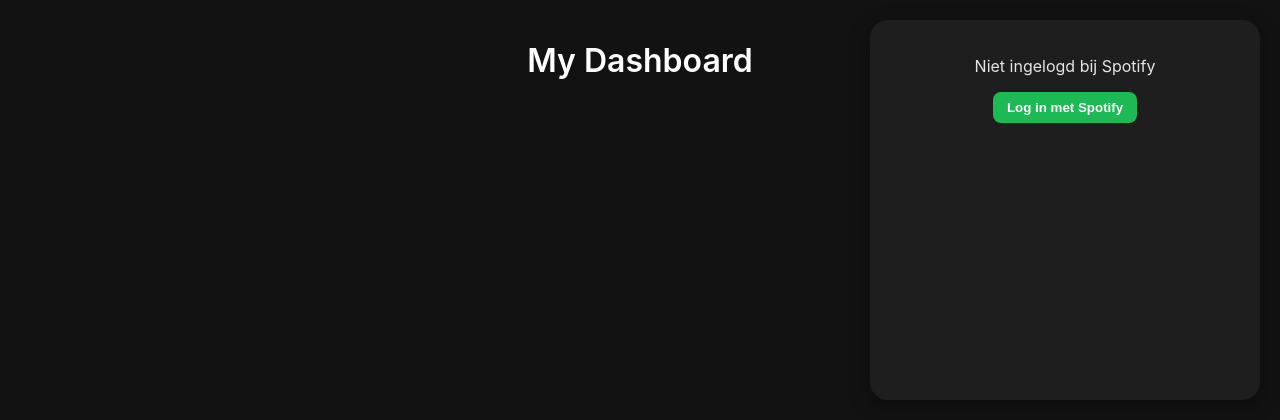
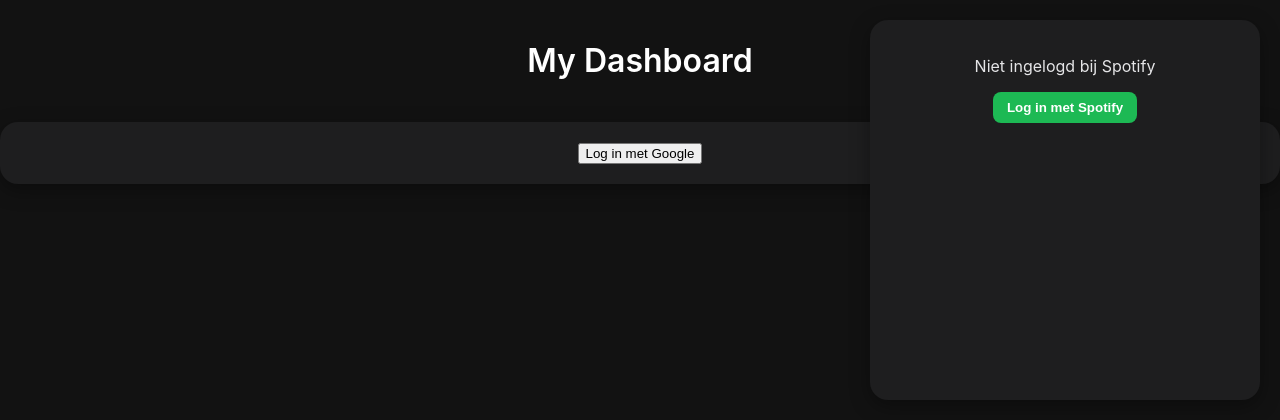
Before and after one commit to Zaraa44/Personal-Dashboard, a Flask app: page / in a window 1280 px wide. Shown: the top 420 px of the page. Run offline with Flask 3, Linux system fonts and the light colour scheme; data that the repository does not hold is empty.

Commit message:
Add Google Calendar integration and widget
Introduces Google Calendar OAuth flow and event fetching via a new google_controller blueprint. Adds frontend widget, login button, and event display in index.html, with supporting JavaScript for fetching and rendering events. Updates app.py to register the new blueprint, and removes the unused Outlook controller.

```diff
--- a/src/app.py
+++ b/src/app.py
@@ -3,6 +3,8 @@
 from controllers.github_controller import github_bp
 import os
 from dotenv import load_dotenv
+
+from src.controllers.google_controller import google_bp
 
 load_dotenv()
 
@@ -12,6 +14,7 @@
 # Register blueprints
 app.register_blueprint(spotify_bp, url_prefix="/api/spotify")
 app.register_blueprint(github_bp, url_prefix="/api/github")
+app.register_blueprint(google_bp, url_prefix="/api/google")
 
 @app.route("/")
 def index():
--- a/src/controllers/github_controller.py
+++ b/src/controllers/github_controller.py
@@ -10,48 +10,89 @@
 GITHUB_USER = os.getenv("GITHUB_USER")
 GITHUB_TOKEN = os.getenv("GITHUB_TOKEN")
 
+
 def gh_get(url):
     headers = {"Accept": "application/vnd.github+json"}
     if GITHUB_TOKEN:
         headers["Authorization"] = f"token {GITHUB_TOKEN}"
     r = requests.get(url, headers=headers)
-    return r.json()
+
+    # Debug logging
+    print("GitHub API:", url, r.status_code)
+
+    try:
+        data = r.json()
+    except Exception:
+        return {"error": f"Invalid response from GitHub: {r.text}", "status": r.status_code}
+
+    if r.status_code != 200:
+        return {"error": data.get("message", "Unknown error"), "status": r.status_code}
+
+    return data
+
 
 @github_bp.route("/repos")
 def repos():
     url = f"https://api.github.com/users/{GITHUB_USER}/repos"
     data = gh_get(url)
+
+    if "error" in data:
+        return jsonify(data), data.get("status", 500)
+
     repos = [{"name": r["name"], "url": r["html_url"]} for r in data]
     return jsonify(repos)
+
 
 @github_bp.route("/<repo>/commits")
 def commits(repo):
     url = f"https://api.github.com/repos/{GITHUB_USER}/{repo}/commits"
     data = gh_get(url)
-    commits = [{"msg": c["commit"]["message"], "author": c["commit"]["author"]["name"]} for c in data[:5]]
+
+    if "error" in data:
+        return jsonify(data), data.get("status", 500)
+
+    commits = [
+        {"msg": c["commit"]["message"], "author": c["commit"]["author"]["name"]}
+        for c in data[:5]
+    ]
     return jsonify(commits)
+
 
 @github_bp.route("/<repo>/pulls")
 def pulls(repo):
     url = f"https://api.github.com/repos/{GITHUB_USER}/{repo}/pulls"
     data = gh_get(url)
+
+    if "error" in data:
+        return jsonify(data), data.get("status", 500)
+
     pulls = [{"title": p["title"], "url": p["html_url"]} for p in data]
     return jsonify(pulls)
+
 
 @github_bp.route("/<repo>/issues")
 def issues(repo):
     url = f"https://api.github.com/repos/{GITHUB_USER}/{repo}/issues"
     data = gh_get(url)
+
+    if "error" in data:
+        return jsonify(data), data.get("status", 500)
+
     issues = [{"title": i["title"], "url": i["html_url"]} for i in data if "pull_request" not in i]
     return jsonify(issues)
+
 
 @github_bp.route("/<repo>/info")
 def info(repo):
     url = f"https://api.github.com/repos/{GITHUB_USER}/{repo}"
-    r = gh_get(url)
+    data = gh_get(url)
+
+    if "error" in data:
+        return jsonify(data), data.get("status", 500)
+
     return jsonify({
-        "name": r["name"],
-        "description": r["description"],
-        "stars": r["stargazers_count"],
-        "forks": r["forks_count"]
+        "name": data["name"],
+        "description": data.get("description"),
+        "stars": data.get("stargazers_count", 0),
+        "forks": data.get("forks_count", 0)
     })
--- /dev/null
+++ b/src/controllers/google_controller.py
@@ -0,0 +1,57 @@
+from flask import Blueprint, redirect, request, session, jsonify
+import requests, os
+from urllib.parse import urlencode
+from dotenv import load_dotenv
+
+load_dotenv()
+google_bp = Blueprint("google", __name__)
+
+CLIENT_ID = os.getenv("GOOGLE_CLIENT_ID")
+CLIENT_SECRET = os.getenv("GOOGLE_CLIENT_SECRET")
+REDIRECT_URI = os.getenv("GOOGLE_REDIRECT_URI")
+AUTH_URL = "https://accounts.google.com/o/oauth2/v2/auth"
+TOKEN_URL = "https://oauth2.googleapis.com/token"
+CAL_API = "https://www.googleapis.com/calendar/v3"
+
+SCOPE = "https://www.googleapis.com/auth/calendar.readonly"
+
+@google_bp.route("/login")
+def login():
+    params = {
+        "client_id": CLIENT_ID,
+        "response_type": "code",
+        "redirect_uri": REDIRECT_URI,
+        "scope": SCOPE,
+        "access_type": "offline",
+        "prompt": "consent"
+    }
+    return redirect(AUTH_URL + "?" + urlencode(params))
+
+@google_bp.route("/callback")
+def callback():
+    code = request.args.get("code")
+    if not code:
+        return jsonify({"error": "No code"}), 400
+
+    token_data = {
+        "client_id": CLIENT_ID,
+        "client_secret": CLIENT_SECRET,
+        "code": code,
+        "grant_type": "authorization_code",
+        "redirect_uri": REDIRECT_URI,
+    }
+    res = requests.post(TOKEN_URL, data=token_data)
+    tokens = res.json()
+
+    session["google_token"] = tokens.get("access_token")
+    return redirect("/")
+
+@google_bp.route("/events")
+def events():
+    if "google_token" not in session:
+        return jsonify({"error": "Not authenticated"}), 401
+
+    headers = {"Authorization": f"Bearer {session['google_token']}"}
+    res = requests.get(f"{CAL_API}/calendars/primary/events?maxResults=5&orderBy=startTime&singleEvents=true", headers=headers)
+
+    return jsonify(res.json())
--- a/src/static/css/style.css
+++ b/src/static/css/style.css
@@ -199,6 +199,7 @@
     transition: background 0.2s, transform 0.1s;
     box-shadow: 0 2px 6px rgba(0,0,0,0.3);
     margin-top: 20px;
+    margin-bottom: 20px
 }
 
 #spotify-widget .controls button:hover {
--- /dev/null
+++ b/src/static/js/google.js
@@ -0,0 +1,22 @@
+async function fetchEvents() {
+  const res = await fetch("/api/google/events");
+  if (!res.ok) {
+    document.getElementById("google-content").style.display = "none";
+    document.getElementById("google-login").style.display = "block";
+    return;
+  }
+
+  const data = await res.json();
+  document.getElementById("google-login").style.display = "none";
+  document.getElementById("google-content").style.display = "block";
+
+  const events = data.items || [];
+  document.getElementById("google-events").innerHTML = events.map(e => `
+    <div>
+      <b>${e.summary || "Geen titel"}</b><br>
+      ${e.start?.dateTime || e.start?.date || "Onbekend tijdstip"}
+    </div>
+  `).join("<hr>");
+}
+
+fetchEvents();
--- a/src/templates/index.html
+++ b/src/templates/index.html
@@ -55,10 +55,27 @@
   </div>
 </div>
 
+<div id="google-widget" class="widget">
+  <div id="google-login" style="text-align:center;">
+    <a href="/api/google/login">
+      <button>Log in met Google</button>
+    </a>
+  </div>
+  <div id="google-content" style="display:none;">
+    <div class="widget-header">
+      <h2>Google Agenda</h2>
+      <img src="{{ url_for('static', filename='img/google.svg') }}" class="widget-icon">
+    </div>
+    <div class="widget-content">
+      <div id="google-events"></div>
+    </div>
+  </div>
+</div>
 
 
 
   <script src="{{ url_for('static', filename='js/github.js') }}"></script>
   <script src="{{ url_for('static', filename='js/spotify.js') }}"></script>
+  <script src="{{ url_for('static', filename='js/google.js') }}"></script>
 </body>
 </html>
```
Also changed, not shown: src/controllers/outlook_controller.py (deleted).
